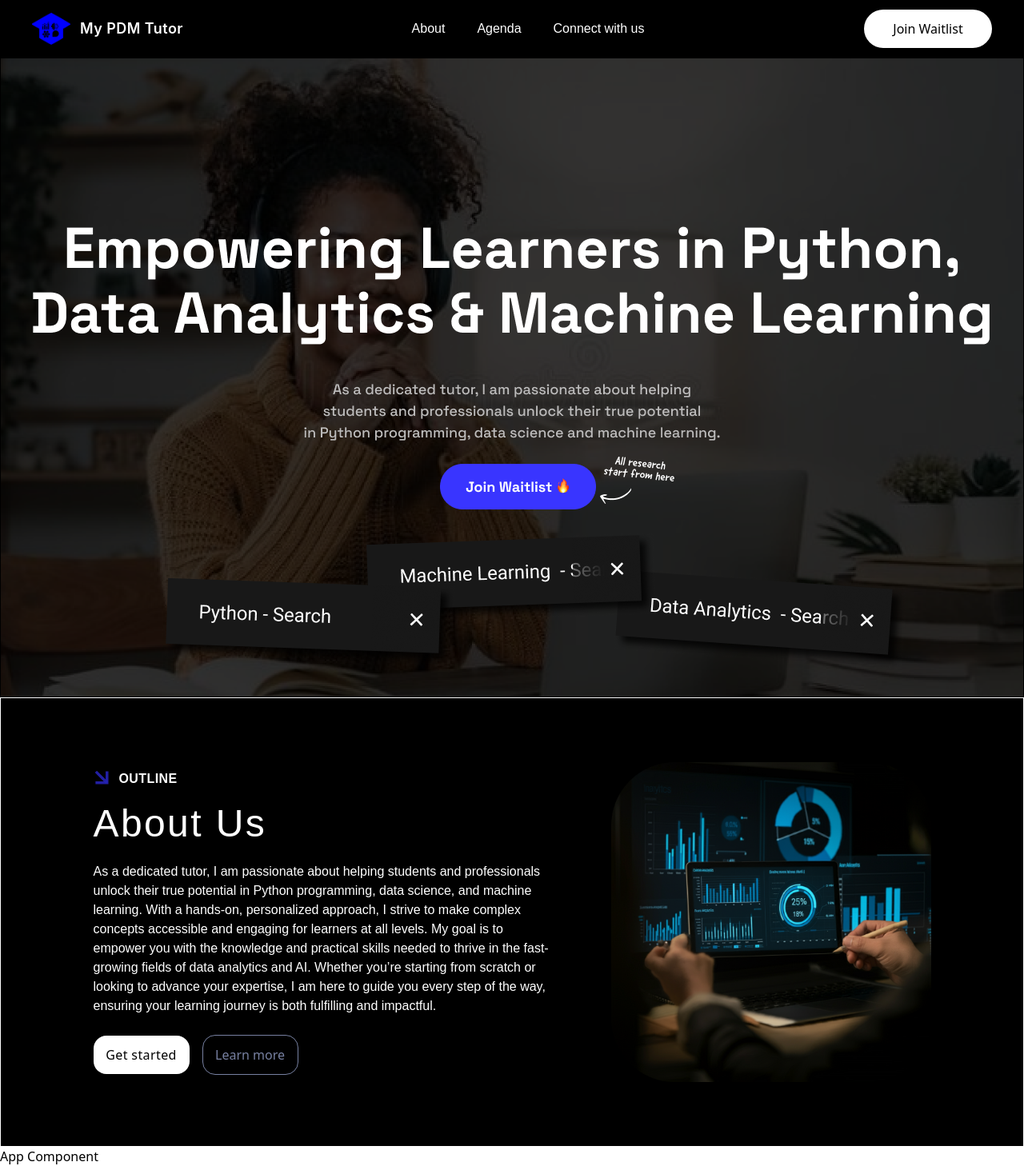
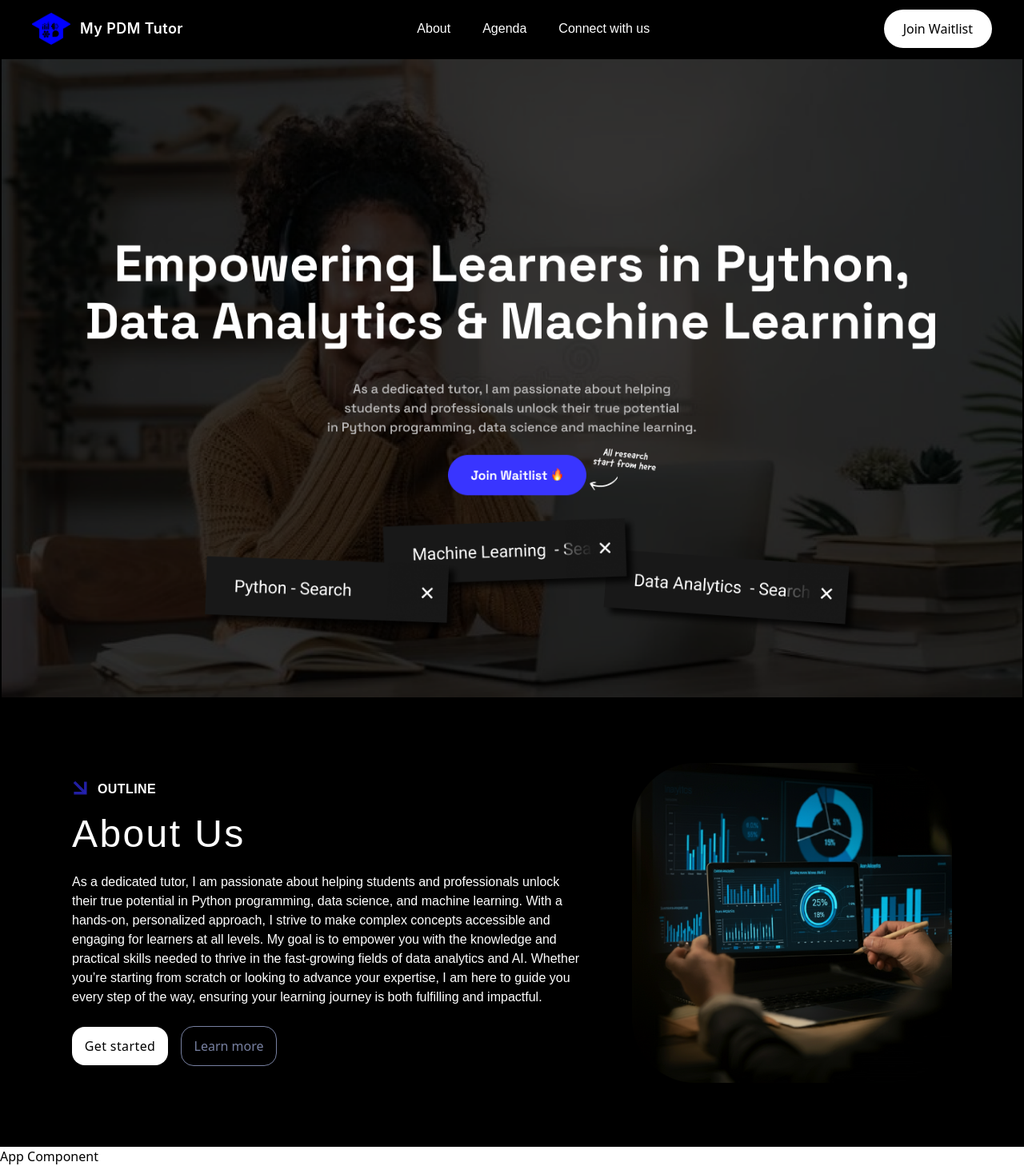
Before and after one commit to PhoinixTechnologies/pdm, a React (Vite) app: page / in a window 1280 px wide. Shown: the whole page at 80% size. Built offline with nearby package versions, Linux system fonts and the light colour scheme.

Commit message:
AboutUs completed

```diff
--- a/src/Home.jsx
+++ b/src/Home.jsx
@@ -1,10 +1,12 @@
 import back from './img/BG1.png'
 const Home = () => {
     return (
-        <div className="bg-auto bg-no-repeat
+       <div className='border max-w-full '>
+         <div className="bg-cover bg-no-repeat
        bg-center border h-200 w-full" style={{backgroundImage:`url(${back})`}} >
 
         </div>
+       </div>
     );
 }
 
--- a/src/Navbar.jsx
+++ b/src/Navbar.jsx
@@ -2,17 +2,17 @@ import logo from './img/logo.png';
 const Navbar = () => {
   return (
     <nav className="bg-black flex justify-between items-center py-3 px-10 ">
-      <div className="text-white flex items-center gap-3 h-max text-lg font-semibold w-50">
+      <div className="text-white flex items-center gap-3 h-max text-lg font-semibold max-w-50">
         <img src={logo} alt="" className='w-12' />
         <h3 className='font-logo tracking-wide'>My PDM Tutor</h3>
       </div>
-      <div className=" flex text-white gap-x-10 items-center justify-center font-normal font-link w-80">
+      <div className=" flex text-white gap-x-10 items-center justify-center font-normal font-link max-w-80">
         <a href="/">About</a>
         <a href="/create">Agenda</a>
         <a href="">Connect with us</a>
       </div>
 
-     <a href="" className=" font- flex justify-center bg-white rounded-full px-6 py-3 w-40 items-center">Join Waitlist</a>
+     <a href="" className=" font- flex justify-center bg-white rounded-full px-6 py-3 max-w-40 items-center">Join Waitlist</a>
 
     </nav>
   );
--- a/src/aboutus.jsx
+++ b/src/aboutus.jsx
@@ -1,8 +1,8 @@
 import about from './img/about.png'
 const About = () => {
     return (
-        <div className='flex p-20 justify-around bg-black text-white border items-center'>
-            <div className='flex flex-col gap-y-6 w-max h-max'>
+        <div className='flex p-20 justify-around bg-black text-white items-center gap-x-10'>
+            <div className='flex flex-col gap-y-6 h-max max-w-full'>
                 <div className='flex flex-col gap-y-5' >
                     <span className='flex gap-x-3'>
                         <div>
@@ -21,7 +21,7 @@ const About = () => {
                     </span>
                     <h3 className='font-link text-5xl  tracking-wider font-medium'>About Us</h3>
                 </div>
-                <p className='w-xl font-link text-md leading-6 font-medium '>
+                <p className='max-w-160 font-link text-md leading-6 font-medium '>
                 As a dedicated tutor, I am passionate about helping students and professionals unlock their true potential in Python programming, data science, and machine learning. With a hands-on, personalized approach, I strive to make complex concepts accessible and engaging for learners at all levels. My goal is to empower you with the knowledge and practical skills needed to thrive in the fast-growing fields of data analytics and AI. Whether you’re starting from scratch or looking to advance your expertise, I am here to guide you every step of the way, ensuring your learning journey is both fulfilling and impactful.
                 </p>
                 <div className='flex gap-x-4    items-center '>
@@ -29,8 +29,8 @@ const About = () => {
                     <a href="/" className='flex items-center px-1 py-3 rounded-2xl text-link border border-link w-30 justify-center shadwo-md'>Learn more</a>
                 </div>
             </div>
-            <div className='w-100 h-full rounded-4xl w-fit'>
-                <img src={about} alt="" className='rounded-4xl h-100'/>
+            <div className='w-100 h-full rounded-4xl'>
+                <img src={about} alt="" className='rounded-4xl h-auto w-full max-w-full'/>
             </div>
         </div>
       );
```
